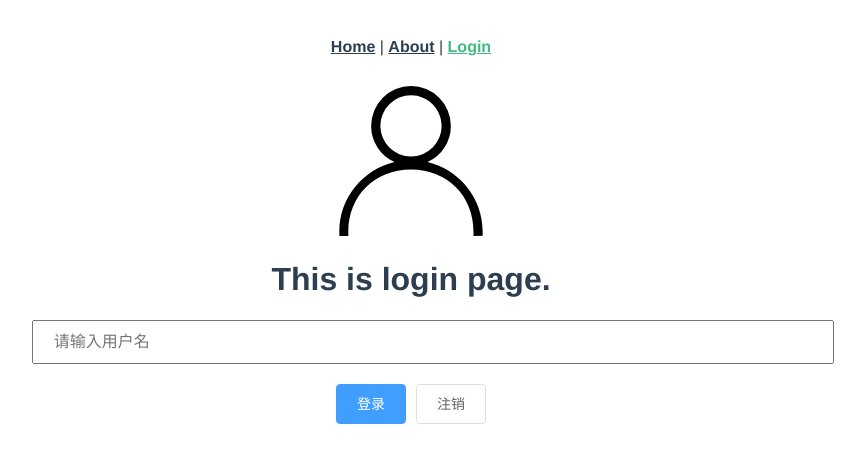
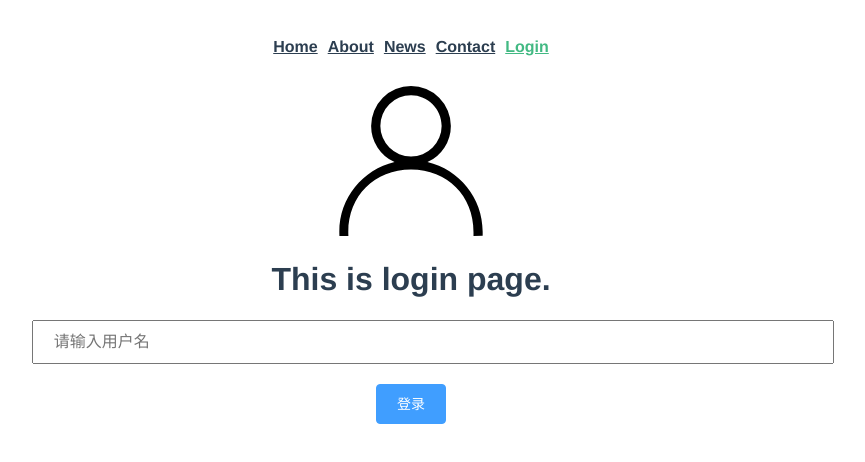
Before and after one commit to borealRoc/full-stack-study, a Vue app in the folder Vue/02best-practice/: page /login in a window 1280 px wide. Shown: the top 462 px of the page, without its empty margins (229-1094 px from the left). Built offline with nearby package versions, Linux system fonts and the light colour scheme.

Commit message:
权限控制

```diff
--- a/Vue/02best-practice/src/App.vue
+++ b/Vue/02best-practice/src/App.vue
@@ -1,14 +1,20 @@
 <template>
   <div id="app">
     <div id="nav">
-      <router-link to="/">Home</router-link> |
-      <router-link to="/about">About</router-link> |
+      <router-link to="/">Home</router-link>
+      <router-link to="/about">About</router-link>
+      <router-link to="/news">News</router-link>
+      <router-link to="/contact">Contact</router-link>
       <router-link to="/login">Login</router-link>
     </div>
-    <router-view/>
+    <router-view />
   </div>
 </template>
-
+<script>
+import { mapGetters } from "vuex";
+export default {
+};
+</script>
 <style>
 #app {
   font-family: Avenir, Helvetica, Arial, sans-serif;
@@ -25,11 +31,10 @@
 #nav a {
   font-weight: bold;
   color: #2c3e50;
+  margin: 0 5px;
 }
 
 #nav a.router-link-exact-active {
   color: #42b983;
 }
-
-
 </style>
--- a/Vue/02best-practice/src/router/async-routes.js
+++ b/Vue/02best-practice/src/router/async-routes.js
@@ -17,7 +17,21 @@ const asyncRoutes = [
                 },
             }
         ]
-    }
+    },
+    {
+        path: '/news',
+        component: () => import(/* webpackChunkName: "news" */ "@/views/News.vue"),
+        meta: {
+            roles: ['admin']
+        }
+    },
+    {
+        path: '/contact',
+        component: () => import(/* webpackChunkName: "news" */ "@/views/Contact.vue"),
+        meta: {
+            roles: ['editor']
+        }
+    },
 ]
 
 export default asyncRoutes
--- a/Vue/02best-practice/src/router/router-guard.js
+++ b/Vue/02best-practice/src/router/router-guard.js
@@ -6,6 +6,44 @@ import { getToken } from '@/utils/auth'
 
 router.beforeEach(async (to, from, next) => {
     const hasToken = getToken()
+
+    if (hasToken) {
+        // 如果有令牌,根据用户角色的访问权限，把对应的动态路由添加至整个路由对象
+
+        // 先获取用户信息
+        const hasRoles = store.getters.roles && store.getters.roles.length > 0
+        if (hasRoles) {
+            // 有角色，则继续
+            next()
+        } else {
+            // 没有角色
+            try {
+                // 先获取角色
+                const roles = await store.dispatch('user/getInfo')
+                console.log('router-guard__roles', roles)
+                // 再根据角色生成动态路由
+                const accessRoutes = await store.dispatch('per/generateRotes', roles)
+                // 然后把动态路由添加至完整路由
+                router.addRoutes(accessRoutes)
+                // 继续路由切换，确保addRoutes完成
+                next({ ...to, replace: true })
+            } catch (error) {
+                // 出错需重置令牌并重新登录（令牌过期、网络错误等原因）
+                await store.dispatch("user/resetToken")
+                alert(error || "出错了")
+                next(`/login?redirect=${to.path}`)
+            }
+        }
+    } else {
+        // 没有令牌
+        if (whiteList.includes(to.path)) {
+            // 白名单直接放行
+            next()
+        } else {
+            // 非白名单则跳转至登录页面,并将原先要去的页面路径作为redirect参数传过去
+            next(`/login?redirect=${to.path}`)
+        }
+    }
 
     if (whiteList.includes(to.path)) {
         // 白名单直接放行
--- a/Vue/02best-practice/src/store/per.js
+++ b/Vue/02best-practice/src/store/per.js
@@ -9,6 +9,7 @@ import constRoutes from '@/router/const-routes'
 const hasPer = (roles, route) => {
     // 如果当前路由有roles字段则需判断用户访问权限
     if (route.meta && route.meta.roles) {
+        console.log('hasPer-roles', roles, route.meta.roles)
         // 若用户拥有的角色中有被包含在待判定路由角色表中的则拥有访问权
         return roles.some(role => route.meta.roles.includes(role))
     } else {
--- a/Vue/02best-practice/src/store/user.js
+++ b/Vue/02best-practice/src/store/user.js
@@ -25,6 +25,7 @@ const actions = {
     // 根据令牌获取用户角色
     getInfo({ commit, state }) {
         const roles = state.token === 'admin' ? ['admin'] : ['editor']
+        console.log('user.js -- roles', roles)
         commit('SET_ROLES', roles)
         return roles
     },
--- /dev/null
+++ b/Vue/02best-practice/src/views/Contact.vue
@@ -0,0 +1,15 @@
+<template>
+    <div>
+        <h1>This is Contact page.</h1>
+    </div>
+</template>
+
+<script>
+    export default {
+
+    }
+</script>
+
+<style lang="scss" scoped>
+
+</style>
--- a/Vue/02best-practice/src/views/Login.vue
+++ b/Vue/02best-practice/src/views/Login.vue
@@ -2,10 +2,13 @@
   <div class="login-comp">
     <svg-icon icon-name="login" svg-class="svg-login" />
     <h1>This is login page.</h1>
-    <div class="login-ctn">
+    <div class="has-login-ctn" v-if="$store.state.user.token">
+      <h2>欢迎你，{{$store.state.user.token}}</h2>
+      <el-button @click="logout">注销</el-button>
+    </div>
+    <div class="login-ctn" v-else>
       <input type="text" placeholder="请输入用户名" v-model="username" />
       <el-button type="primary" @click="login">登录</el-button>
-      <el-button @click="logout">注销</el-button>
     </div>
   </div>
 </template>
@@ -22,9 +25,10 @@ export default {
       const ret = await this.$store.dispatch("user/login", {
         username: this.username
       });
+      console.log("login.vue-ret", ret);
       if (ret) {
         const { redirect = "/" } = this.$route.query;
-        console.log('redirect', redirect)
+        console.log("redirect", redirect);
         this.$router.push(redirect);
       } else {
         this.$message("有错误了...");
--- /dev/null
+++ b/Vue/02best-practice/src/views/News.vue
@@ -0,0 +1,15 @@
+<template>
+    <div>
+        <h1>This is News page.</h1>
+    </div>
+</template>
+
+<script>
+    export default {
+
+    }
+</script>
+
+<style lang="scss" scoped>
+
+</style>
```
